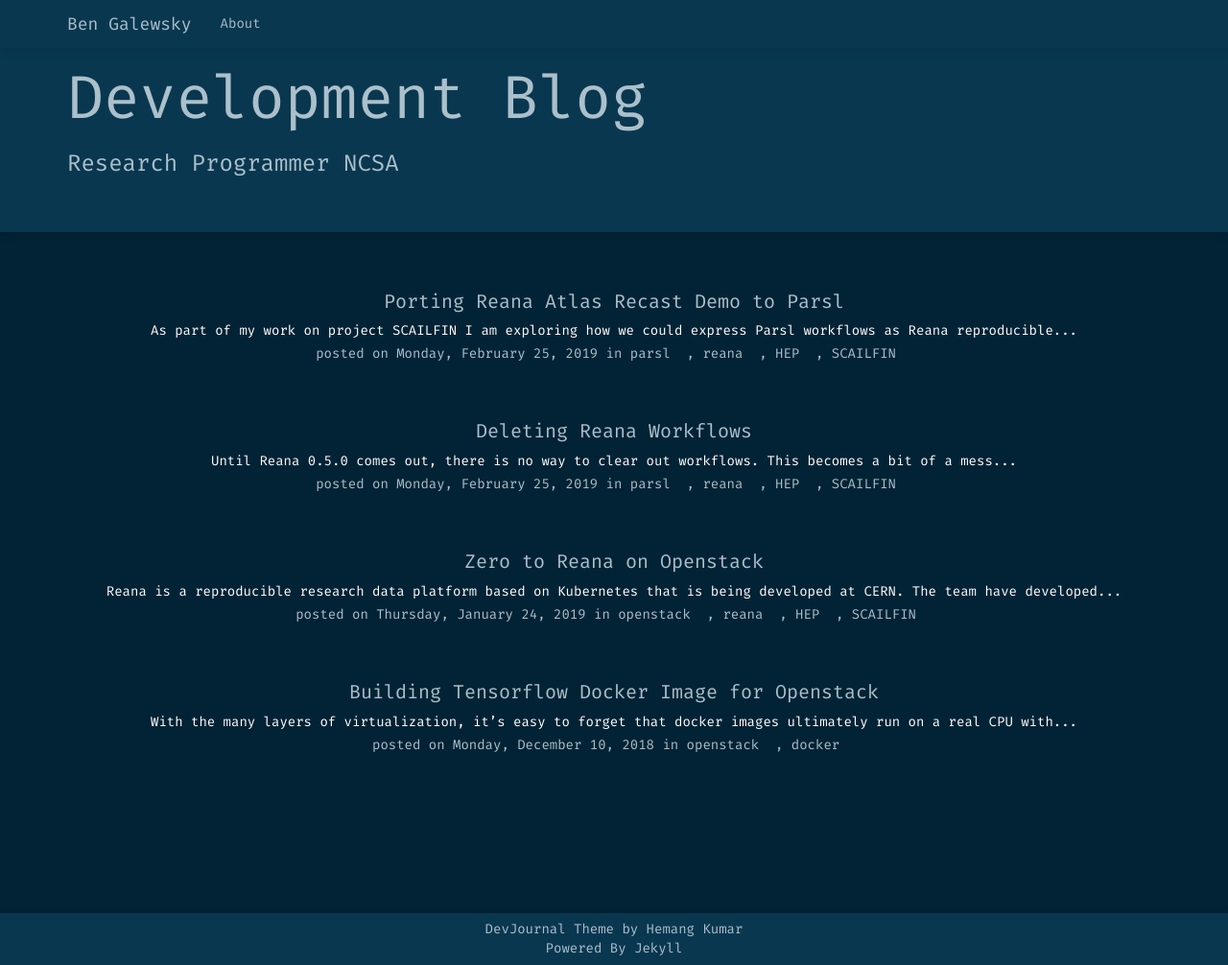
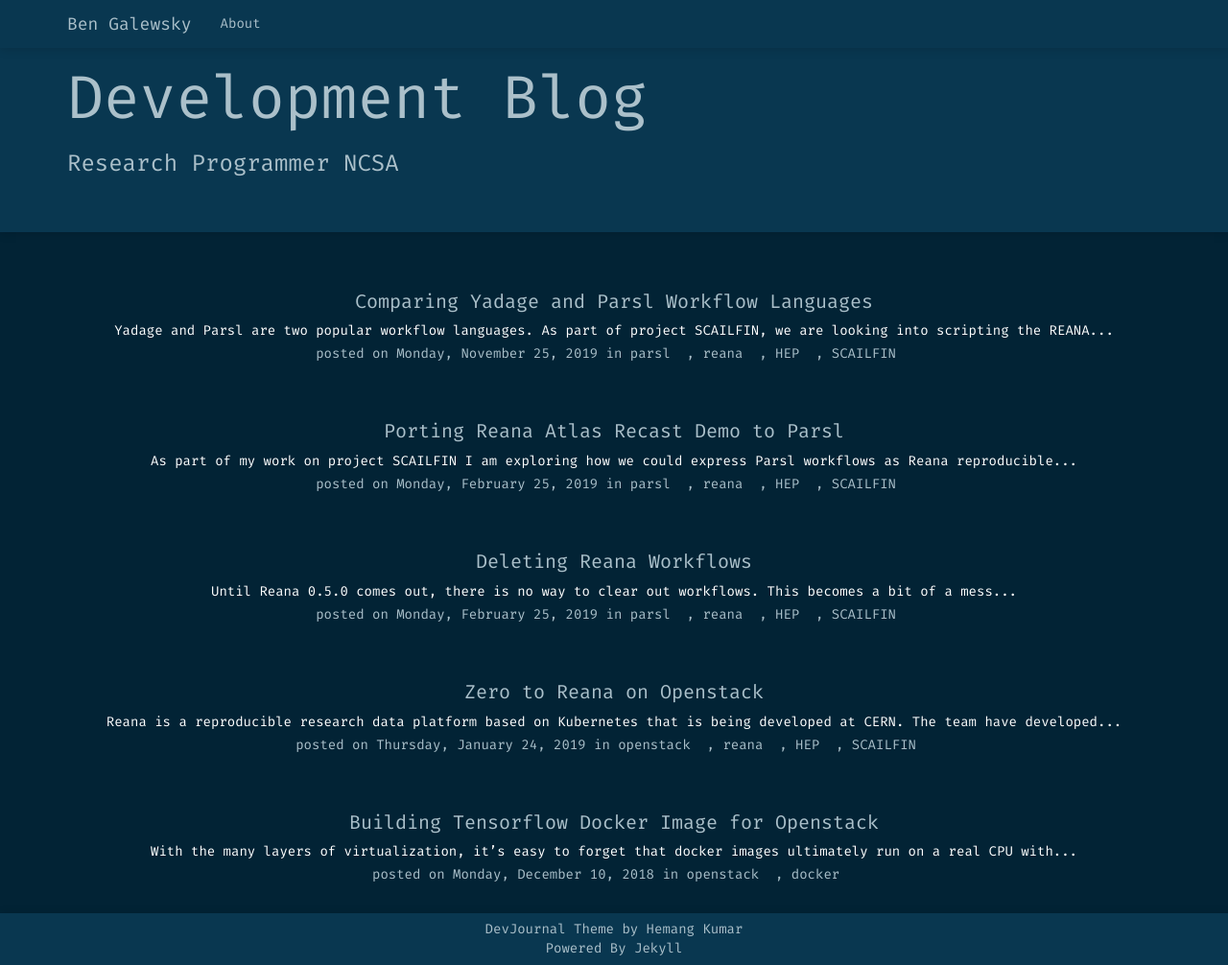
Before and after one commit to BenGalewsky/bengalewsky.github.io, a Jekyll site: the page built from index.html, in a window 1280 px wide and 1006 px high. Shown: the whole window at 96% size. Built offline with Jekyll 4.4.1, drawn with Linux system fonts in a browser that asks for light colours; nearby versions of some CDN libraries; some web fonts are replaced; part of the change alters nothing that is shown.

Commit message:
Add post comparing yadage and parsl

```diff
--- /dev/null
+++ b/_posts/2019-11-25-CompareYadageAndParsl.markdown
@@ -0,0 +1,182 @@
+---
+layout: post
+title:  "Comparing Yadage and Parsl Workflow Languages"
+date:   2019-11-25 11:01:43 +0600
+categories: parsl reana HEP SCAILFIN
+author: "BenGalewsky"
+---
+Yadage and Parsl are two popular workflow languages. As part of project [SCAILFIN](https://scailfin.github.io),
+we are looking into scripting the REANA reproducible scientific
+workflow framework from CERN. It currently supports Yadage and Common
+Worklow Language to specify the workflow. We are keenly interested in a possible
+role for Parsl in this framework.
+
+## Basics
+Yadage and Parsl are both workflow languages and both generate _directed
+acyclic graphs_ (DAGs). Yadage represents workflows using YAML and dependencies
+are declared in terms of references to other tasks. Parsl uses python to
+describe the workflow. It takes more of dataflow view on dependencies. Tasks
+dependencies are represented as data result futures. The next task is started
+when the dependant data output futures complete.
+
+## Tasks
+### Yadage
+The atomic unit of the workflow is a packtivity – a packaged activity. It
+represents a single parametrized processing step. The parameters a passed as
+YAML documents and the processing step is executed using one of multiple
+backends. After processing the packtivity publishes JSON data that includes
+relevant data for further processing (e.g. referencing files that were created
+during the processing). <sup>[1](https://yadage.readthedocs.io/en/latest/definingworkflows.html)</sup>
+
+### Parsl
+In Parsl an “app” is a piece of code that can be asynchronously executed on an
+execution resource. An execution resource in this context is any target system
+such as a laptop, cluster, cloud, or even supercomputer. Execution on these
+resources can be performed by a pool of threads, processes, or remote workers.
+
+Parsl apps are defined by annotating Python functions with an app decorator.
+Currently two types of apps can be defined: Python, with the corresponding
+<code class="highlighter-rouge">@python_app</code> decorator, and Bash, with the corresponding <code class="highlighter-rouge">@bash_app</code> decorator.
+Python apps encapsulate pure Python code, while Bash apps wrap calls to external
+applications and scripts.<sup>[2](https://parsl.readthedocs.io/en/stable/)</sup>
+
+<div class="html-table">
+
+<table>
+<tr>
+<th>Feature</th>
+<th>Yadage</th>
+<th>Parsl</th>
+</tr>
+
+<tr>
+<td>Task description</td>
+<td>Can be a string interpolated command line which are executed as a single bash command. It allows for string interpolation from a parameter set. Can also be a multi-line script which can be executed by bash, python, or Root C++ interpreter.
+</td>
+<td>Can be a bash script or python function. Python functions are easy; just create a function and decorate @python_app. Bash scripts are also written as decorated python functions that return a string containing the steps to be executed.
+</td>
+</tr>
+<tr>
+<td>Parameters</td> <td>A dictionary provided in the <code class="highlighter-rouge"> parameters</code> property of the task. Each of the keys are available for string interpolation in the task's script or command.</td><td> Arguments to the python function can be used directly in python tasks. Can be use in string interpolation for the returned string for the bash steps </td>
+</tr>
+<tr>
+<td>Environment </td> <td>Encoded as part of the task definition. Mostly used to identify the docker image to run the step in as well as some CERN-specific extras to mount a filesystem and provide authentication. Yadage also supports a local process environment which runs on the host server.</td> <td> Not part of the task description and must be associated with the task in the main driver script when setting up the workflow. </td>
+</tr>
+<tr>
+<td> Data Publication </td> <td> Yadage requires a shared filesystem. Data is published by a step using the <code class="highlighter-rouge">publish</code>. There is a <code class="highlighter-rouge">publisher-type</code> property under this which is not well documented. Valid values seen are <code class="highlighter-rouge">frompar-pub</code> which seems to allow for a value to be set as a parameter. <code class="highlighter-rouge">fromglob-pub</code> which expands a directory list from wildcard specified in <code class="highlighter-rouge">globexpression</code>. <code class="highlighter-rouge">constant-pub</code> is another. </td> <td> Parsl functions can have <code class="highlighter-rouge">inputs</code> and <code class="highlighter-rouge">outputs</code> parameters. Each of these are lists of futures. It will wait for the input futures to resolve before starting the task. Likewise, data can be published to the output futures which will not resolve til the task is complete. Parsl has a data management layer that allows for data to be consumed and written to various local and remote filesystems.</td>
+</tr>
+</table>
+
+</div>
+
+
+
+
+
+## Workflows
+### Yadage
+Instead of describing a specific graph of tasks, a yadage workflow definition consists of a collection of stages that describe how an existing graph should be extended with additional nodes and edges. Starting from an empty graph (0 nodes, 0 edges), it is built up sequentially through application of these stages. This allows yadage to process workflows, whose graph structure is not known at definition time (such as workflow producing a variable number of data fragments).
+
+A stage consists of two pieces
+
+A stage body (i.e. its scheduler):
+This section describes the logic how to define new nodes (i.e. packtivities with a specific parameter input) and new edges to attach them to the existing graph. Currently yadage supports two stages, one defining a single node and defining multiple nodes, both of which add edges according to the the data accessed from upstream nodes.
+A predicate (i.e. its dependencies):
+The predicate (also referred to as the stage’s dependencies) is a description of when the stage body is ready to be applied. Currently yadage supports a single predicate that takes a number of JSON Path expressions. Each expression selects a number of stages. The dependency is considered satisfied when all packtivities associated to that stage (i.e. nodes) have a published result<sup>[1](https://yadage.readthedocs.io/en/latest/definingworkflows.html)</sup>
+
+### Parsl
+Workflows in Parsl are created implicitly based on the passing of control or data between apps. The flexibility of this model allows for the implementation of a wide range of workflow patterns from sequential through to complex nested, parallel workflows.
+
+Parsl is also designed to address broad execution requirements from workflows that run a large number of very small tasks to those that run few long running tasks. In each case, Parsl can be configured to optimize deployment towards performance or fault tolerance.<sup>[2](https://parsl.readthedocs.io/en/stable/)</sup>
+
+### Workflow Patterns
+<div class="html-table">
+
+<table>
+<tr>
+<th>Pattern</th><th>Description</th><th>Yadage</th><th>Parsl</th>
+</tr>
+<tr>
+<td>Procedural workflows </td><td> Simple sequential or procedural workflows </td><td> Yadage manages the transitions based on outputs from a task completing </td><td> Parsl can track app futures which link end of one task to start of another </td>
+</tr>
+<tr>
+<td>Parallel workflows </td><td> Parallel execution, respecting dependencies among app executions. </td><td> Automatically builds parallel DAGs from spec </td><td> Automatically generated from App dependencies </td>
+</tr>
+<tr>
+<td> Parallel workflows with loops </td><td></td><td> Can be implemented with tasks that produce a variable number of data fragments </td><td> Just a simple python loop that appends calls to the parsl task </td>
+</tr>
+<tr>
+<td> Parallel dataflows </td><td> Parallel workflows driven by data results, and not task completion </td><td> Yadage won't start a new task until all of the outputs from a previous step are complete | Parsl tracks dependencies either by task, or by data future. </td><td>Each Parsl data output is represented as a Future. Tasks can be triggered by one or more of these futures completing</td>
+</tr>
+</table>
+</div>
+
+
+## Execution Backends
+A workflow description language is only as useful as the execution backends.
+Both packages offer extensive options for this.
+
+### Yadage
+Yadage comes with a command line tool for running workflows. It accepts a
+workflow definition and optional parameters. By default it will just run the
+workflow as a multiprocessing pool on the local machine.
+
+Yadage can run on various backends such as multiprocessing pools, ipython
+clusters, or celery clusters. If human intervention is needed for certain steps,
+it can also be run interactively. Significantly, Yadage is supported by CERN's
+reproducible science Framework,  Reana and it is used to execute yadage
+workflows inside Kubernetes in a  standardized environment.
+
+### Parsl
+Parsl scripts can be executed on different execution providers (e.g., PCs,
+clusters, supercomputers) and using different execution models (e.g., threads,
+pilot jobs, etc.). Parsl separates the code from the configuration that
+specifies which execution provider(s) and executor(s) to use. Parsl provides a
+high level abstraction, called a block, for providing a uniform description of a
+resource configuration irrespective of the specific execution provider.
+
+The parsl ecosystem includes specific interfaces for running on many of the
+popular HTC environments such as Jetstream, Condor, and Slurm. It also has
+interfaces for commercial cloud providers.
+
+The `HighThroughputExecutor` implements hierarchical scheduling and batching and
+consistently delivers high throughput task execution on the order of 1000 Nodes
+
+Key to this performance is the coupling between the parsl driver program and the
+executors. It depends on the IPython library in the executor image. The
+workflow steps are pickled using `CloudPickle` and transmitted.
+
+## Conclusions
+Both frameworks offer flexible and easy to read workflow definitions which are
+automatically translated into parallel processing graphs. Both support a number
+of execution backends to enable execution of the workflows on a variety of
+hosts and clusters available to our community.
+
+The obvious difference between the two is the choice of language used to
+represent the workflow. Yadage starts with the popular YAML file format. This
+follows a traditional approach that represents workflow using a configuration
+file. Parsl's unique approach is to use python as the specification language.
+
+Parsl's unfamiliar "workflow as code" model takes a little getting used to for
+new developers, however once the basic concepts are grasped it's very easy
+to work with and can express very complicated parallel workflows with ease.
+Yadage's YAML files are easy to get started with, but it seems that it would
+be difficult to specify anything more complicated than a few parallel threads.
+
+The Parsl HighThroughputExecutor has received notoriety as a high performance
+workflow execution back-end and can scale to thousands of nodes. Delivering
+this performance requires that Parsl takes control over the execution of the
+code and depends on the presence of the parsl library, iPython and Python3
+inside any execution environments where it will be run. The versions of these
+dependencies must match the version of the driver program.
+
+Yadage execution back-ends take a less invasive approach. They will launch
+docker containers and set the command to run as well as any environment
+variables. This makes it ideal of reproducible workflows in Reana since there
+are very few constraints on what can go into the docker image.
+
+Given the expressiveness of Parsl for complicated parallel workflows and the
+highly performant set of executors, Parsl should be considered for demanding
+production workflows. However the need to introduce dependencies into the built
+images would seem to make it unsuitable for preservation. Yadage is a better
+fit for those applications.
--- a/css/main.scss
+++ b/css/main.scss
@@ -151,6 +151,9 @@ text-align: center;
 .navbar{
   box-shadow: 0px 1px 10px 0px rgba(0, 0, 0, 0.15);
 }
+
+
+
 // Our variables
 $base-font-family: "Helvetica Neue", Helvetica, Arial, sans-serif;
 $base-font-size:   16px;
@@ -174,6 +177,19 @@ $content-width:    800px;
 $on-palm:          600px;
 $on-laptop:        800px;
 
+.html-table th {
+  padding: 10px;
+  text-align: center;
+  border: 1px solid $grey-color-dark;
+}
+
+.html-table td {
+  padding-left: 10Px;
+  padding-right: 10px;
+  vertical-align: top;
+  text-align: left;
+  border: 1px solid $grey-color-dark;
+}
 
 
 // Use media queries like this:
```
Also changed, not shown: 9 other files.
